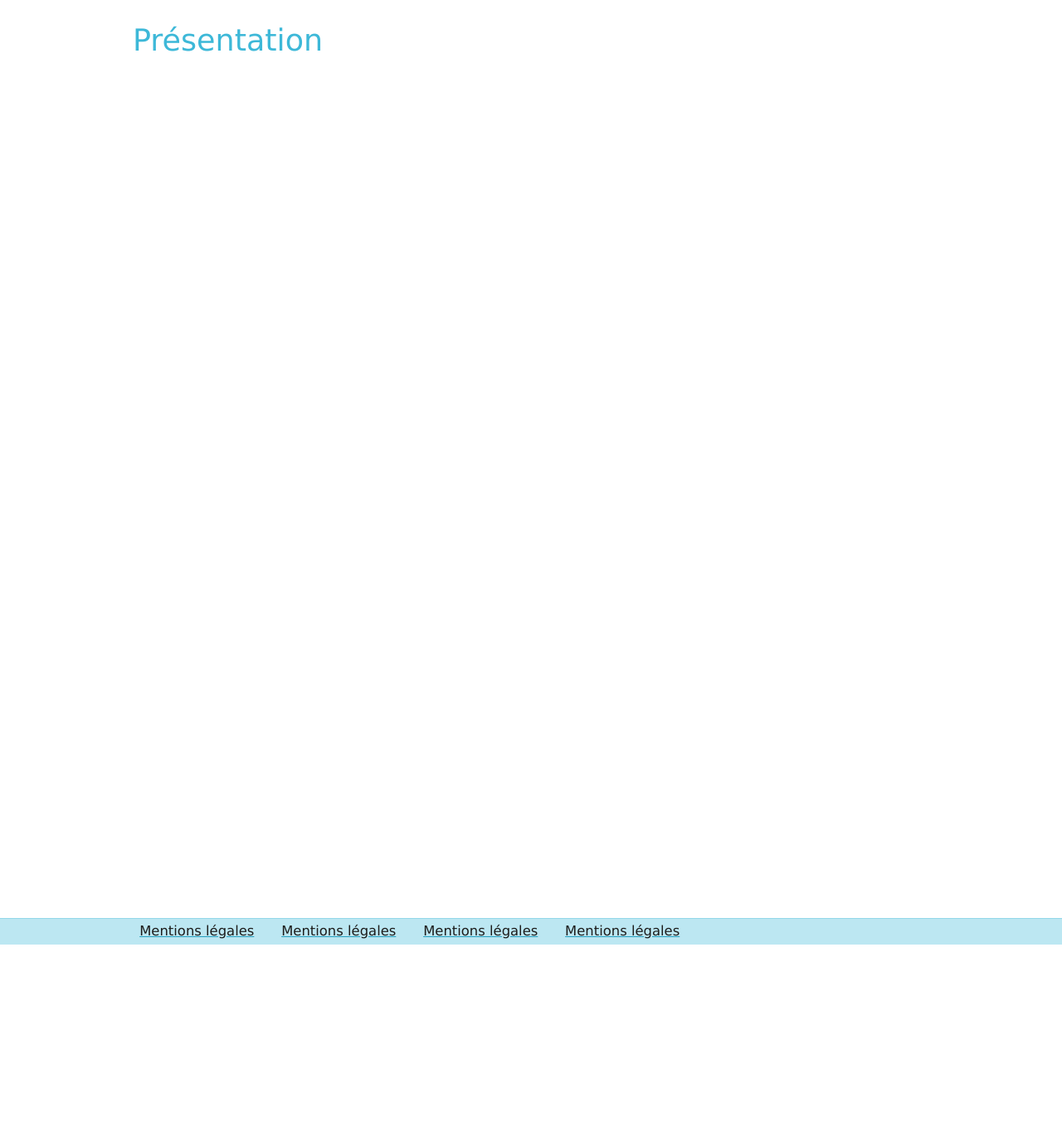
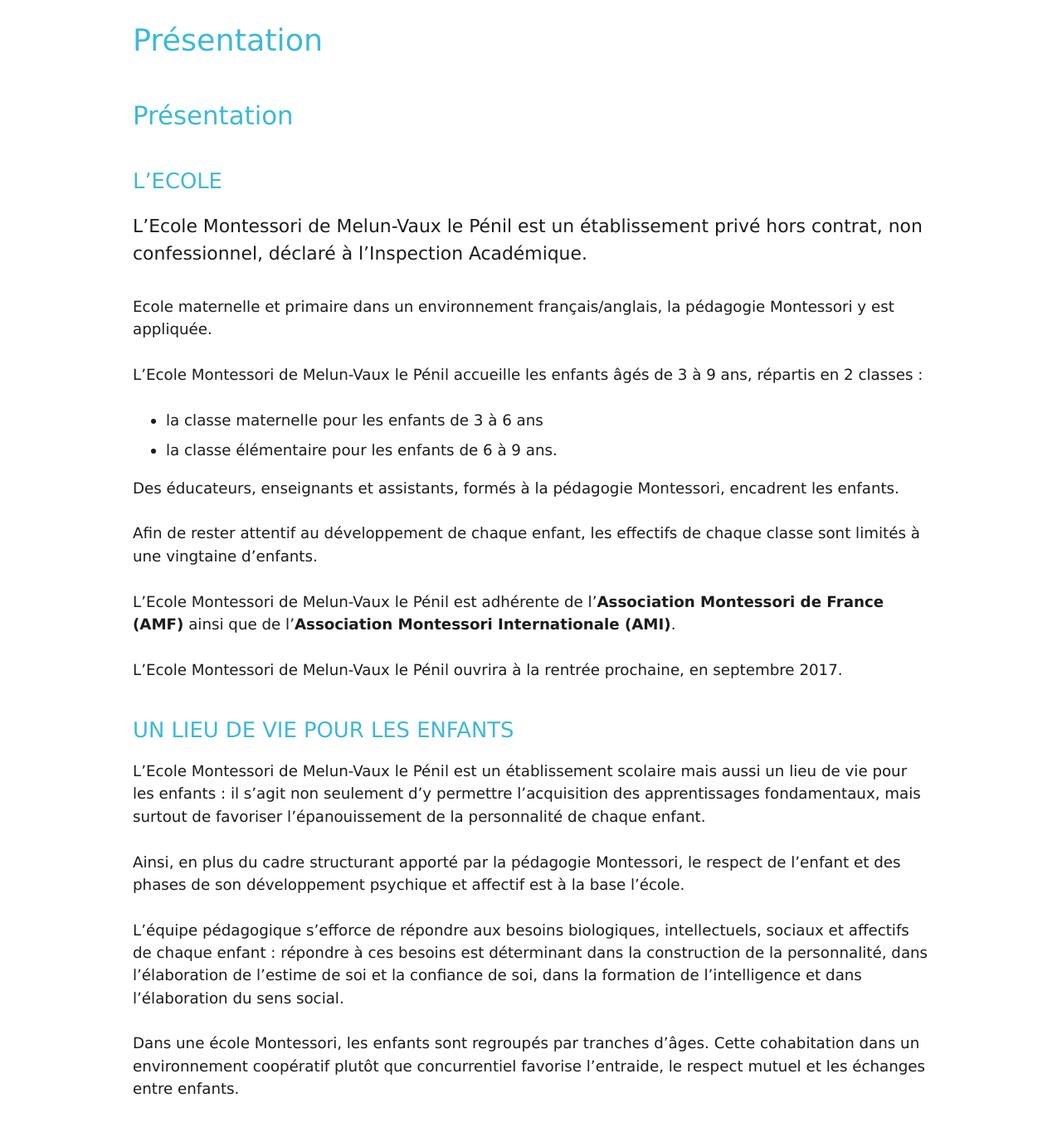
Before and after one commit to montessori-melun/montessori-melun.github.io, a Jekyll site: the page built from ecole/presentation.md, in a window 1280 px wide and 1400 px high, scrolled down 261 px. Shown: the top 1359 px of the window at 83% size. Built offline with Jekyll 4.4.1, drawn with Linux system fonts in a browser that asks for light colours; our own code applies the rules of GitHub Pages for plain Markdown files.

Commit message:
Update presentation.md

```diff
--- a/ecole/presentation.md
+++ b/ecole/presentation.md
@@ -1,3 +1,43 @@
----
-title: Présentation
----
+
+# Présentation
+
+
+## L'ECOLE
+
+
+L'Ecole Montessori de Melun-Vaux le Pénil est un établissement privé hors contrat, non confessionnel, déclaré à l'Inspection Académique.
+
+
+Ecole maternelle et primaire dans un environnement français/anglais, la pédagogie Montessori y est appliquée.
+
+
+L'Ecole Montessori de Melun-Vaux le Pénil accueille les enfants âgés de 3 à 9 ans, répartis en 2 classes :
+-	la classe maternelle pour les enfants de 3 à 6 ans
+-	la classe élémentaire pour les enfants de 6 à 9 ans.
+
+
+Des éducateurs, enseignants et assistants, formés à la pédagogie Montessori, encadrent les enfants.
+
+
+Afin de rester attentif au développement de chaque enfant, les effectifs de chaque classe sont limités à une vingtaine d'enfants.
+
+
+L'Ecole Montessori de Melun-Vaux le Pénil est adhérente de l’**Association Montessori de France (AMF)** ainsi que de l’**Association Montessori Internationale (AMI)**.
+
+
+L'Ecole Montessori de Melun-Vaux le Pénil ouvrira à la rentrée prochaine, en septembre 2017.
+
+
+## UN LIEU DE VIE POUR LES ENFANTS
+
+
+L'Ecole Montessori de Melun-Vaux le Pénil est un établissement scolaire mais aussi un lieu de vie pour les enfants : il s’agit  non seulement d’y permettre l'acquisition des apprentissages fondamentaux, mais surtout de favoriser l’épanouissement de la personnalité de chaque enfant.
+
+
+Ainsi, en plus du cadre structurant apporté par la pédagogie Montessori, le respect de l'enfant et des phases de son développement psychique et affectif est à la base l’école.
+
+
+L’équipe pédagogique s’efforce de répondre aux besoins biologiques, intellectuels, sociaux et affectifs de chaque enfant : répondre à ces besoins est déterminant dans la construction de la personnalité, dans l’élaboration de l’estime de soi et la confiance de soi, dans la formation de l’intelligence et dans l’élaboration du sens social.
+
+
+Dans une école Montessori, les enfants sont regroupés par tranches d’âges. Cette cohabitation dans un environnement coopératif plutôt que concurrentiel favorise l’entraide, le respect mutuel et les échanges entre enfants.
```
